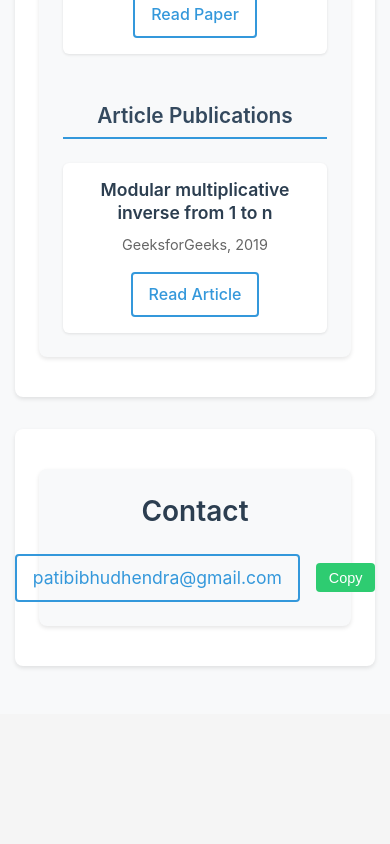
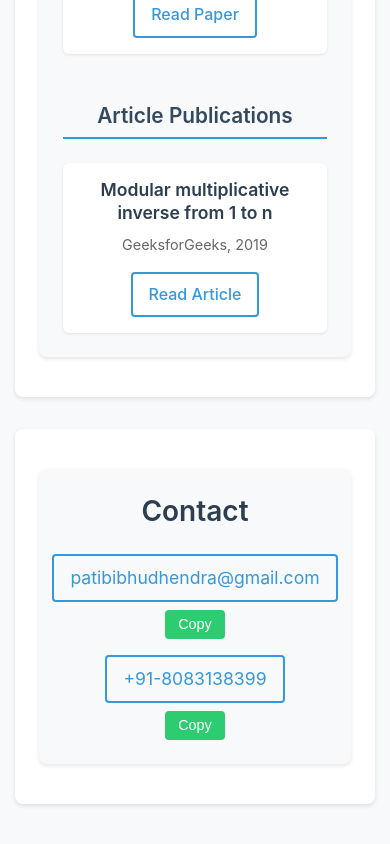
Before and after one commit to bibhudhendra/my-website, a React (Create React App) app: page / in a window 390 px wide. Shown: the part 6907-7751 px from the top of the page. Before the commit the page ends 7621 px from the top, so only its background shows below. Built offline with nearby package versions, Linux system fonts and the light colour scheme.

Commit message:
Add mobile number with copy functionality to Contact section

```diff
--- a/src/components/Contact.css
+++ b/src/components/Contact.css
@@ -24,12 +24,19 @@
 
 .contact-info {
   display: flex;
-  justify-content: center;
+  flex-direction: column;
+  gap: 1rem;
+  align-items: center;
+}
+
+.contact-item {
+  display: flex;
   align-items: center;
   gap: 1rem;
 }
 
-.contact-email {
+.contact-email,
+.contact-phone {
   color: #3498db;
   text-decoration: none;
   font-size: 1.2rem;
@@ -39,7 +46,8 @@
   transition: all 0.3s ease;
 }
 
-.contact-email:hover {
+.contact-email:hover,
+.contact-phone:hover {
   background-color: #3498db;
   color: white;
 }
@@ -78,7 +86,8 @@
     font-size: 1rem;
   }
 
-  .contact-email {
+  .contact-email,
+  .contact-phone {
     font-size: 1.1rem;
   }
 
@@ -86,4 +95,9 @@
     font-size: 0.9rem;
     padding: 0.4rem 0.8rem;
   }
+
+  .contact-item {
+    flex-direction: column;
+    gap: 0.5rem;
+  }
 }
--- a/src/components/Contact.js
+++ b/src/components/Contact.js
@@ -2,12 +2,14 @@ import React, { useState } from 'react';
 import './Contact.css';
 
 const Contact = () => {
-  const [copied, setCopied] = useState(false);
+  const [copiedEmail, setCopiedEmail] = useState(false);
+  const [copiedPhone, setCopiedPhone] = useState(false);
   const email = 'patibibhudhendra@gmail.com';
+  const phone = '+91-8083138399';
 
-  const copyToClipboard = async () => {
+  const copyToClipboard = async (text, setCopied) => {
     try {
-      await navigator.clipboard.writeText(email);
+      await navigator.clipboard.writeText(text);
       setCopied(true);
       setTimeout(() => setCopied(false), 2000); // Reset after 2 seconds
     } catch (err) {
@@ -20,16 +22,30 @@ const Contact = () => {
       <h2>Contact</h2>
       <div className="contact-content">
         <div className="contact-info">
+          <div className="contact-item">
             <a href={`mailto:${email}`} className="contact-email">
               {email}
             </a>
             <button
-            onClick={copyToClipboard}
+              onClick={() => copyToClipboard(email, setCopiedEmail)}
               className="copy-button"
               aria-label="Copy email to clipboard"
             >
-            {copied ? 'Copied!' : 'Copy'}
+              {copiedEmail ? 'Copied!' : 'Copy'}
             </button>
+          </div>
+          <div className="contact-item">
+            <a href={`tel:${phone}`} className="contact-phone">
+              {phone}
+            </a>
+            <button
+              onClick={() => copyToClipboard(phone, setCopiedPhone)}
+              className="copy-button"
+              aria-label="Copy phone number to clipboard"
+            >
+              {copiedPhone ? 'Copied!' : 'Copy'}
+            </button>
+          </div>
         </div>
       </div>
     </div>
```
Lines whose indentation alone changed are shown as unchanged.
